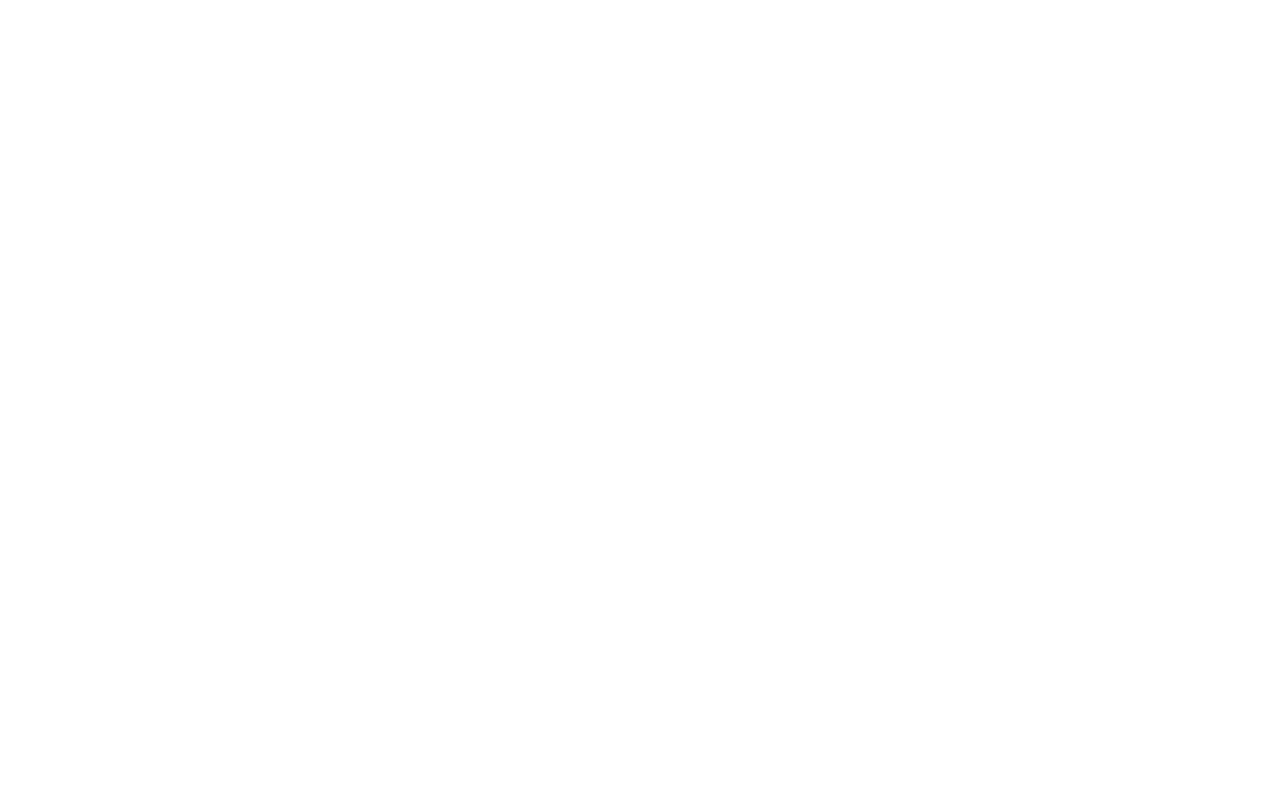
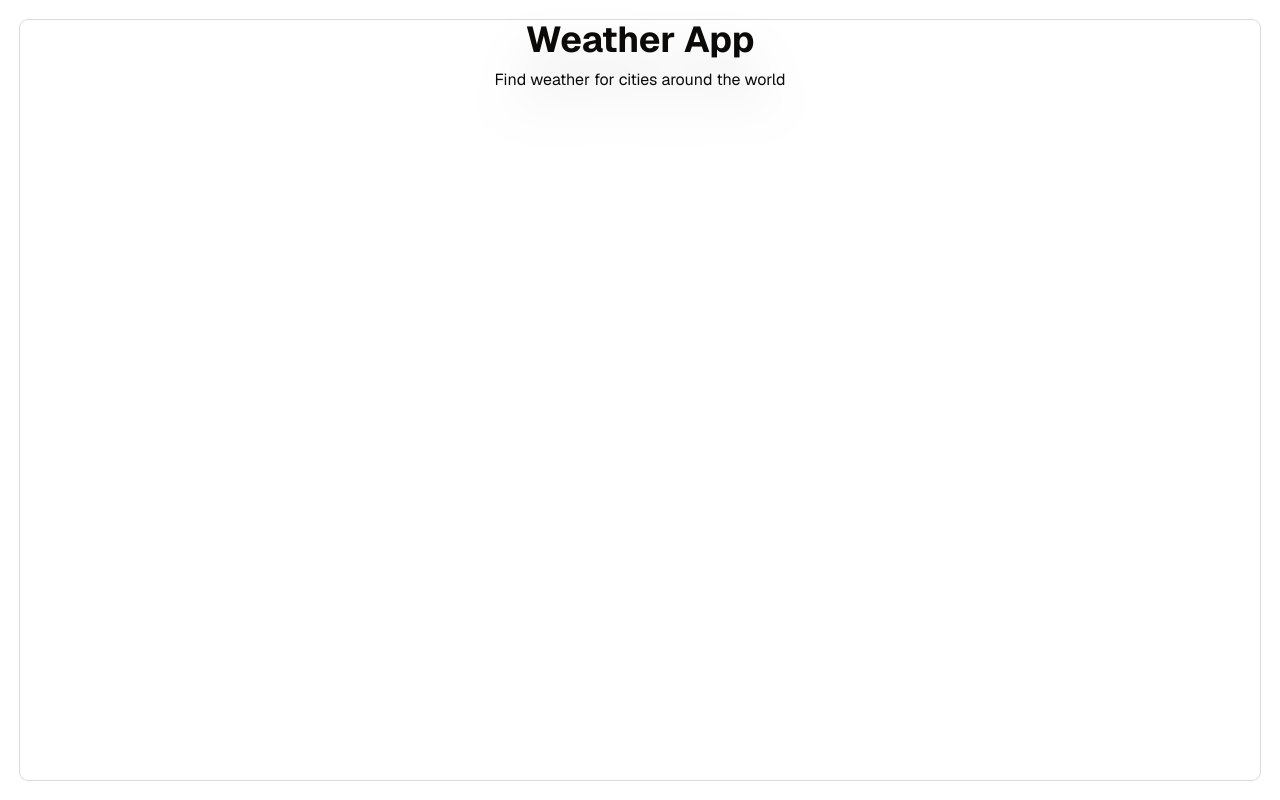
Before and after one commit to JeffinJ/weather-app-web, a Next.js app: page / in a window 1280 px wide. Built offline with nearby package versions, Linux system fonts and the light colour scheme.

Commit message:
fix(layout): set app min width and height

```diff
--- a/src/app/layout.tsx
+++ b/src/app/layout.tsx
@@ -27,7 +27,9 @@
       <body
         className={`${geistSans.variable} ${geistMono.variable} antialiased`}
       >
-        {children}
+        <div className="mx-auto min-h-screen max-w-screen-2xl py-0 font-sans md:py-16 lg:py-0 px-5 sm:px-0 ">
+          {children}
+        </div>
       </body>
     </html>
   );
--- a/src/app/page.tsx
+++ b/src/app/page.tsx
@@ -1,8 +1,15 @@
 
 export default function Home() {
   return (
-    <div className="grid grid-rows-[20px_1fr_20px] items-center justify-items-center min-h-screen p-8 pb-20 gap-16 sm:p-20 font-[family-name:var(--font-geist-sans)]">
-
+    <div className="h-screen p-5">
+      <div className="ring-1 ring-black/15 drop-shadow-2xl shadow-slate-800 rounded-md min-h-full ">
+        <div className="flex flex-col items-center justify-center gap-2">
+          <h1 className="text-4xl font-bold text-center">Weather App</h1>
+          <p className="text-md text-center">
+            Find weather for cities around the world
+          </p>
+        </div>
+      </div>
     </div>
   );
 }
```
